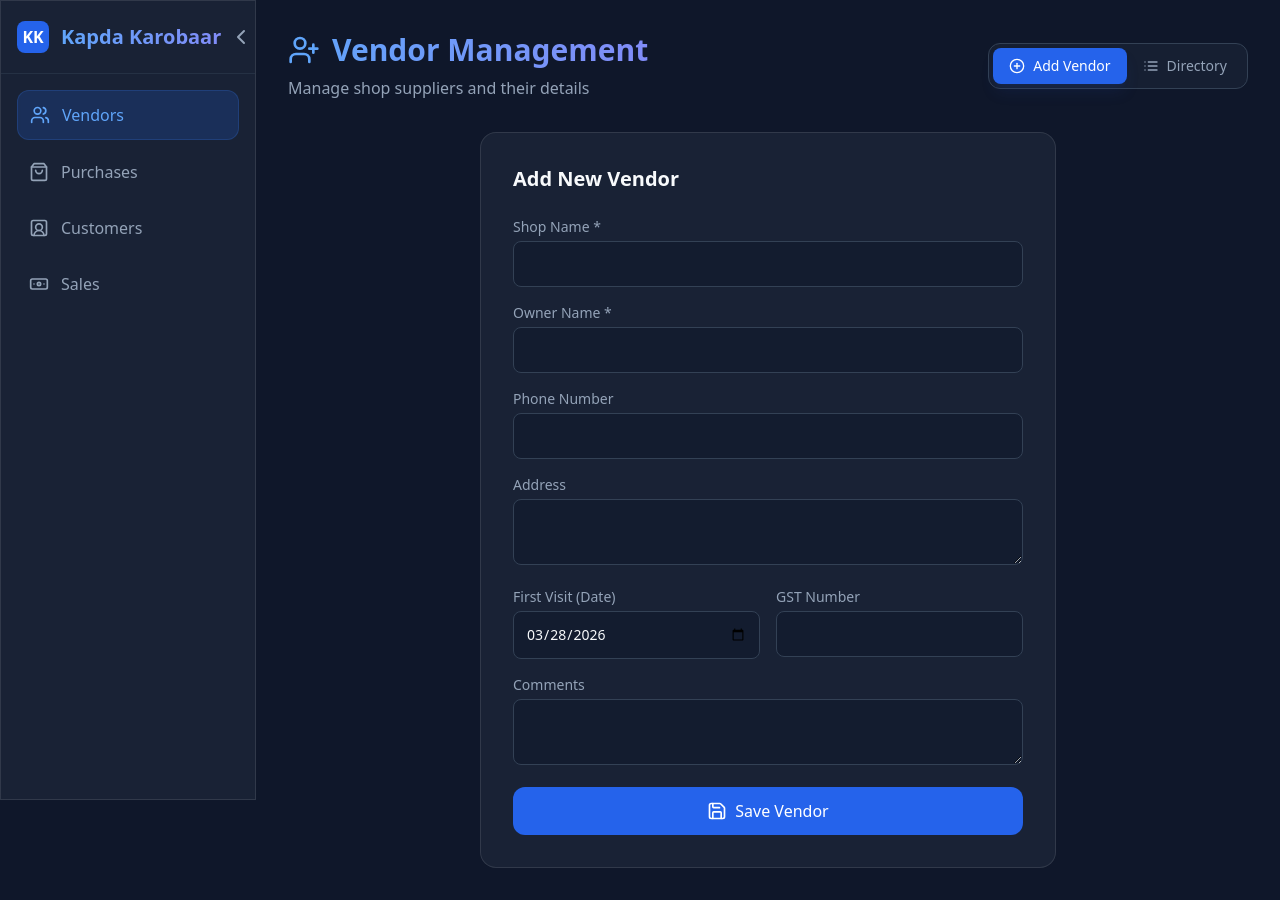
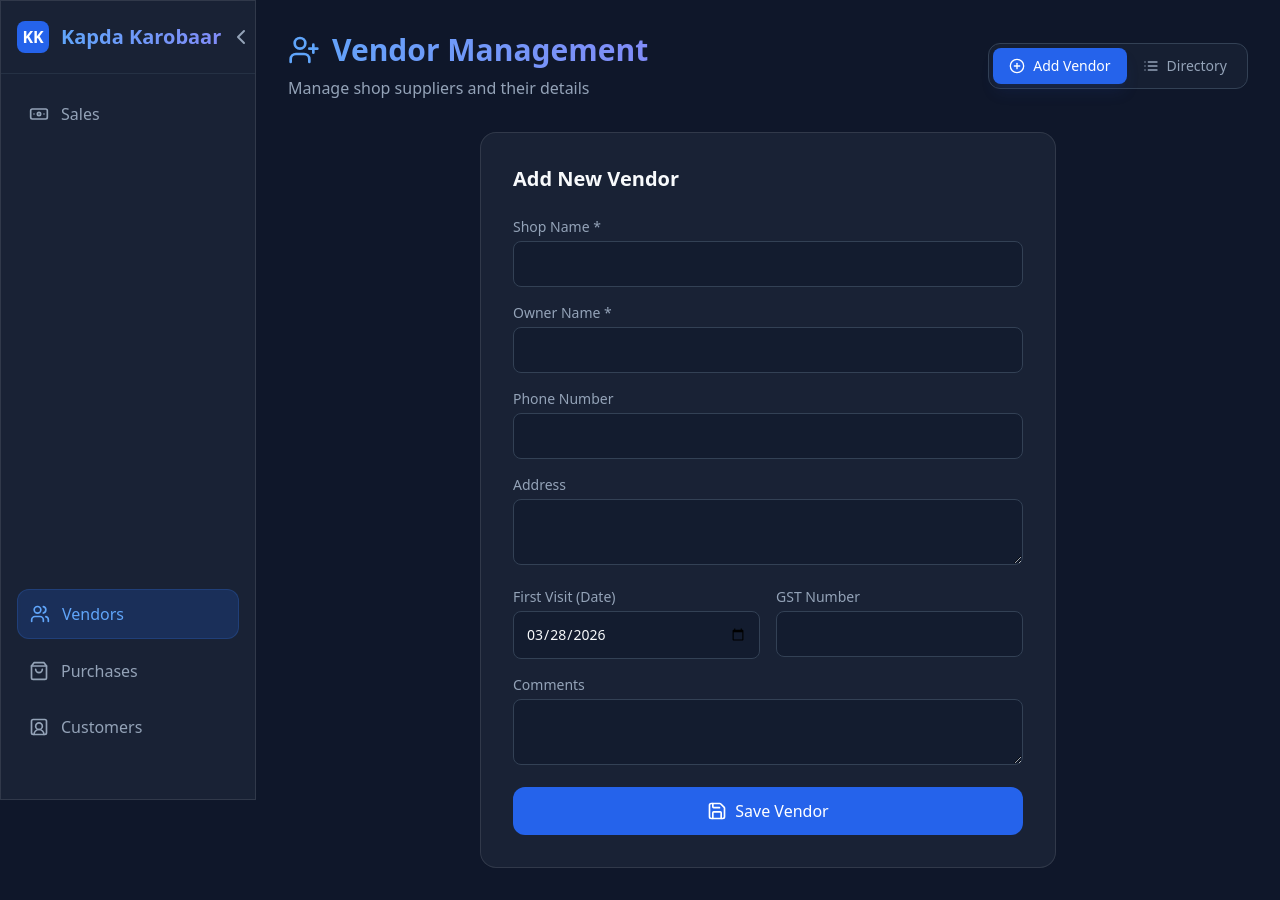
Before and after one commit to namanbhaia/KapdaKarobaar, a Next.js app: page /vendors in a window 1280 px wide. Built offline with nearby package versions, Linux system fonts and the light colour scheme; no server answers.

Commit message:
Minor fixes.

```diff
--- a/eslint.config.mjs
+++ b/eslint.config.mjs
@@ -11,6 +11,9 @@ const compat = new FlatCompat({
 
 const eslintConfig = [
   ...compat.extends("next/core-web-vitals"),
+  {
+    ignores: [".next/*", "node_modules/*", "dist/*"],
+  },
 ];
 
 export default eslintConfig;
--- a/src/app/api/vendors/route.ts
+++ b/src/app/api/vendors/route.ts
@@ -31,6 +31,7 @@ export async function GET() {
       comments: row[6] || "",
       pcsBought: row[7] || "0",
       money: row[8] || "₹0.00",
+      pcsRemain: row[9] || "0",
     }));
 
     return NextResponse.json({ vendors });
@@ -74,7 +75,8 @@ export async function POST(request: Request) {
       gstNumber,
       comments,
       `=SUMIF(Purchase!F:F, A${firstEmptyRow}, Purchase!D:D)`, // pcsBought
-      `=SUMIF(Purchase!F:F, A${firstEmptyRow}, Purchase!J:J)`  // money
+      `=SUMIF(Purchase!F:F, A${firstEmptyRow}, Purchase!J:J)`, // money
+      `=SUMIF(Purchase!F:F, A${firstEmptyRow}, Purchase!L:L)`  // pcsRemain
     ];
 
     // Always use update to target the specific row
--- a/src/app/customers/CustomerForm.tsx
+++ b/src/app/customers/CustomerForm.tsx
@@ -46,7 +46,7 @@ export default function CustomerForm({ onSuccess }: CustomerFormProps) {
           {banner.message}
         </div>
       )}
-      <form onSubmit={handleSubmit} className="space-y-4">
+      <form onSubmit={handleSubmit} className="space-y-4" autoComplete="off">
         <div>
           <label className="block text-sm text-slate-400 mb-1">Phone Number *</label>
           <input
--- a/src/app/purchases/PurchaseForm.tsx
+++ b/src/app/purchases/PurchaseForm.tsx
@@ -137,7 +137,7 @@ export default function PurchaseForm({ vendors, onSuccess }: PurchaseFormProps)
           {banner.message}
         </div>
       )}
-      <form onSubmit={handleSubmit} className="space-y-6">
+      <form onSubmit={handleSubmit} className="space-y-6" autoComplete="off">
         {/* Invoice Details Section */}
         <div className="bg-slate-800/40 p-4 rounded-xl border border-slate-700/50 space-y-4">
           <h3 className="text-sm font-medium text-slate-300 uppercase tracking-wider">Invoice Details</h3>
--- a/src/app/sales/SaleForm.tsx
+++ b/src/app/sales/SaleForm.tsx
@@ -108,7 +108,7 @@ export default function SaleForm({ customers, availableSuitIds, onSuccess }: Sal
           {banner.message}
         </div>
       )}
-      <form onSubmit={handleSubmit} className="space-y-6">
+      <form onSubmit={handleSubmit} className="space-y-6" autoComplete="off">
         {/* Bill Details Section */}
         <div className="bg-slate-800/40 p-4 rounded-xl border border-slate-700/50 space-y-4">
           <h3 className="text-sm font-medium text-slate-300 uppercase tracking-wider">Bill Details</h3>
--- a/src/app/vendors/VendorForm.tsx
+++ b/src/app/vendors/VendorForm.tsx
@@ -48,7 +48,7 @@ export default function VendorForm({ onSuccess }: VendorFormProps) {
           {banner.message}
         </div>
       )}
-      <form onSubmit={handleSubmit} className="space-y-4">
+      <form onSubmit={handleSubmit} className="space-y-4" autoComplete="off">
         <div>
           <label className="block text-sm text-slate-400 mb-1">Shop Name *</label>
           <input name="shop" required className="w-full bg-slate-900/50 border border-slate-700 rounded-lg p-3 text-sm focus:ring-2 focus:ring-blue-500 outline-none transition-all" />
--- a/src/app/vendors/VendorTable.tsx
+++ b/src/app/vendors/VendorTable.tsx
@@ -49,6 +49,13 @@ export default function VendorTable({ loading, vendors }: VendorTableProps) {
       filterable: true,
       render: (v) => <span className="font-semibold text-emerald-400">{v.money}</span>
     },
+    {
+      key: "pcsRemain",
+      header: "Remain",
+      sortable: true,
+      filterable: true,
+      render: (v) => <span className="font-semibold text-blue-400">{v.pcsRemain}</span>
+    },
   ];
 
   return (
--- a/src/components/Sidebar.tsx
+++ b/src/components/Sidebar.tsx
@@ -16,16 +16,46 @@ import { useEffect } from "react";
 import Link from "next/link";
 import { useSidebar } from "./SidebarContext";
 
-const navItems = [
+const topNavItem = { name: "Sales", href: "/sales", icon: Banknote };
+const bottomNavItems = [
   { name: "Vendors", href: "/vendors", icon: Users },
   { name: "Purchases", href: "/purchases", icon: ShoppingBag },
   { name: "Customers", href: "/customers", icon: UserSquare2 },
-  { name: "Sales", href: "/sales", icon: Banknote },
 ];
 
 export default function Sidebar() {
   const pathname = usePathname();
   const { isCollapsed, isMobileOpen, toggleSidebar, toggleMobile, setIsMobileOpen } = useSidebar();
+
+  const renderNavItem = (item: any) => {
+    const isActive = pathname === item.href;
+    const Icon = item.icon;
+    return (
+      <Link
+        key={item.href}
+        href={item.href}
+        className={`flex items-center gap-3 p-3 rounded-xl transition-all duration-200 group relative
+          ${isActive
+            ? "bg-blue-600/20 text-blue-400 border border-blue-500/20"
+            : "text-slate-400 hover:bg-slate-800/50 hover:text-slate-100"
+          }
+          ${isCollapsed ? "md:justify-center" : ""}
+        `}
+        title={isCollapsed ? item.name : ""}
+      >
+        <Icon className={`w-5 h-5 flex-shrink-0 ${isActive ? "text-blue-400" : "group-hover:text-blue-400 transition-colors"}`} />
+        <span className={`font-medium whitespace-nowrap transition-all duration-300 ${isCollapsed ? "md:opacity-0 md:w-0 overflow-hidden" : "opacity-100"}`}>
+          {item.name}
+        </span>
+
+        {isCollapsed && (
+          <div className="hidden md:block absolute left-full ml-2 px-2 py-1 bg-slate-800 text-slate-100 text-xs rounded opacity-0 group-hover:opacity-100 pointer-events-none transition-opacity border border-slate-700 z-50 whitespace-nowrap">
+            {item.name}
+          </div>
+        )}
+      </Link>
+    );
+  };
 
   // Close mobile sidebar on route change
   useEffect(() => {
@@ -80,37 +110,19 @@ export default function Sidebar() {
           </button>
         </div>
 
-        <nav className="flex-1 p-4 space-y-2 overflow-y-auto custom-scrollbar">
-          {navItems.map((item) => {
-            const isActive = pathname === item.href;
-            const Icon = item.icon;
-            return (
-              <Link
-                key={item.href}
-                href={item.href}
-                className={`flex items-center gap-3 p-3 rounded-xl transition-all duration-200 group relative
-                  ${isActive
-                    ? "bg-blue-600/20 text-blue-400 border border-blue-500/20"
-                    : "text-slate-400 hover:bg-slate-800/50 hover:text-slate-100"
-                  }
-                  ${isCollapsed ? "md:justify-center" : ""}
-                `}
-                title={isCollapsed ? item.name : ""}
-              >
-                <Icon className={`w-5 h-5 flex-shrink-0 ${isActive ? "text-blue-400" : "group-hover:text-blue-400 transition-colors"}`} />
-                <span className={`font-medium whitespace-nowrap transition-all duration-300 ${isCollapsed ? "md:opacity-0 md:w-0 overflow-hidden" : "opacity-100"}`}>
-                  {item.name}
-                </span>
+        <nav className="flex-1 p-4 flex flex-col overflow-y-auto custom-scrollbar">
+          {/* Top aligned item */}
+          <div className="space-y-2">
+            {renderNavItem(topNavItem)}
+          </div>
 
-                {/* Tooltip for collapsed mode */}
-                {isCollapsed && (
-                  <div className="hidden md:block absolute left-full ml-2 px-2 py-1 bg-slate-800 text-slate-100 text-xs rounded opacity-0 group-hover:opacity-100 pointer-events-none transition-opacity border border-slate-700 z-50 whitespace-nowrap">
-                    {item.name}
-                  </div>
-                )}
-              </Link>
-            );
-          })}
+          {/* Spacer to push remaining items to bottom */}
+          <div className="flex-1" />
+
+          {/* Bottom aligned items */}
+          <div className="space-y-2">
+            {bottomNavItems.map(renderNavItem)}
+          </div>
         </nav>
 
         {/* Bottom space */}
--- a/src/lib/googleSheets.ts
+++ b/src/lib/googleSheets.ts
@@ -23,7 +23,8 @@ export async function getGoogleSheets() {
       }
     } else {
       const keyPath = process.env.GOOGLE_SHEETS_KEY_PATH || "google-key.json";
-      const fullPath = path.resolve(process.cwd(), keyPath);
+      // Using path.join with process.cwd() and turbopackIgnore to prevent recursive tracing of the root directory
+      const fullPath = path.join(/* turbopackIgnore: true */ process.cwd(), keyPath);
 
       if (fs.existsSync(fullPath)) {
         authOptions.keyFile = fullPath;
@@ -57,7 +58,7 @@ export const SPREADSHEET_ID = process.env.SPREADSHEET_ID || "156-pwvj7Cpc20wguxS
 
 // Map our concepts to sheet names and ranges
 export const SHEET_RANGES = {
-  Vendors: "Vendor!A2:I", // Shop to Money
+  Vendors: "Vendor!A2:J", // Shop to Pcs Remain
   Purchases: "Purchase!A2:L", // Invoice Number to Balance
   Customers: "Customer!A2:C", // Phone, Name, Purchase value
   Sales: "Sale!A2:I", // Bill Num to Profit/Piece
--- a/src/services/vendors.ts
+++ b/src/services/vendors.ts
@@ -7,6 +7,7 @@ export type Vendor = {
   gstNumber: string;
   comments: string;
   pcsBought: string;
+  pcsRemain: string;
   money: string;
 };
 
--- a/tsconfig.json
+++ b/tsconfig.json
@@ -14,7 +14,7 @@
     "moduleResolution": "bundler",
     "resolveJsonModule": true,
     "isolatedModules": true,
-    "jsx": "preserve",
+    "jsx": "react-jsx",
     "incremental": true,
     "plugins": [
       {
```
